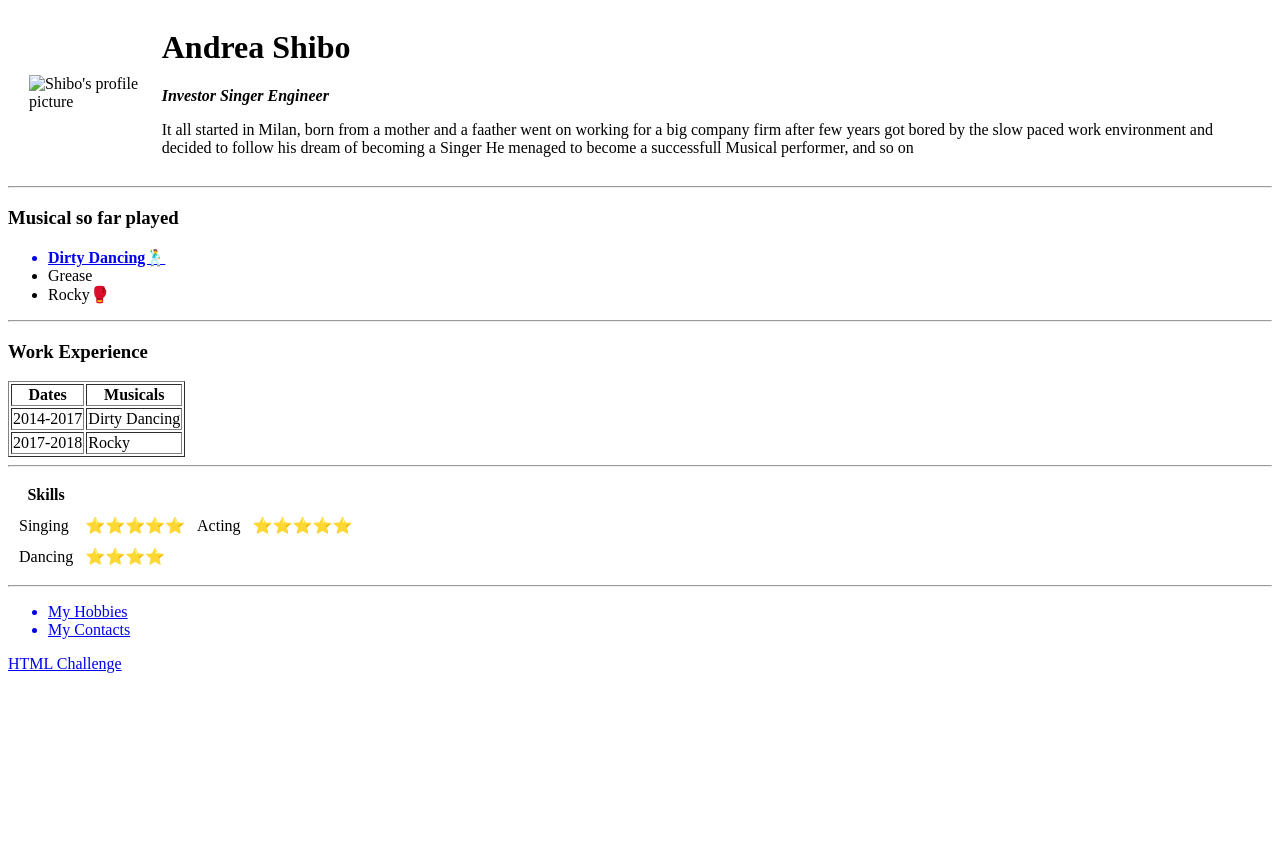
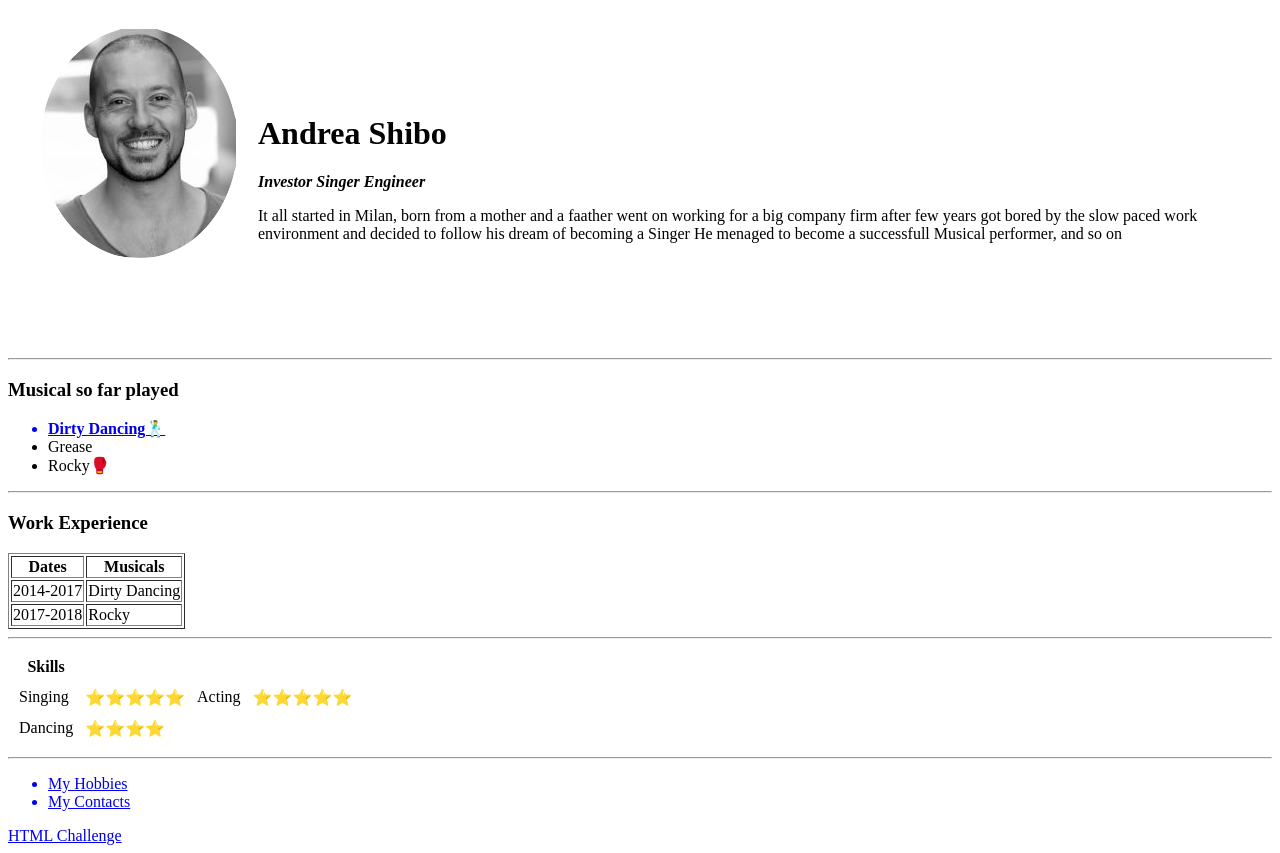
Before and after one commit to Shiabola/fake-cv, a plain HTML site: page index.html in a window 1280 px wide. Before the commit the page ends 800 px from the top, so only its background shows below. Drawn offline with Linux system fonts and the light colour scheme.

Commit message:
modifying image domain

```diff
--- a/index.html
+++ b/index.html
@@ -8,7 +8,7 @@
 <body>
   <table cellspacing="20">
     <tr>
-      <td><img src="image/Andrea_sw-2-207x300.png" alt="Shibo's profile picture"></td>
+      <td><img src="Andrea_sw-2-207x300.png" alt="Shibo's profile picture"></td>
       <td>
         <h1>Andrea Shibo</h1>
         <p><em><strong>Investor Singer Engineer</strong></em></p>
```
